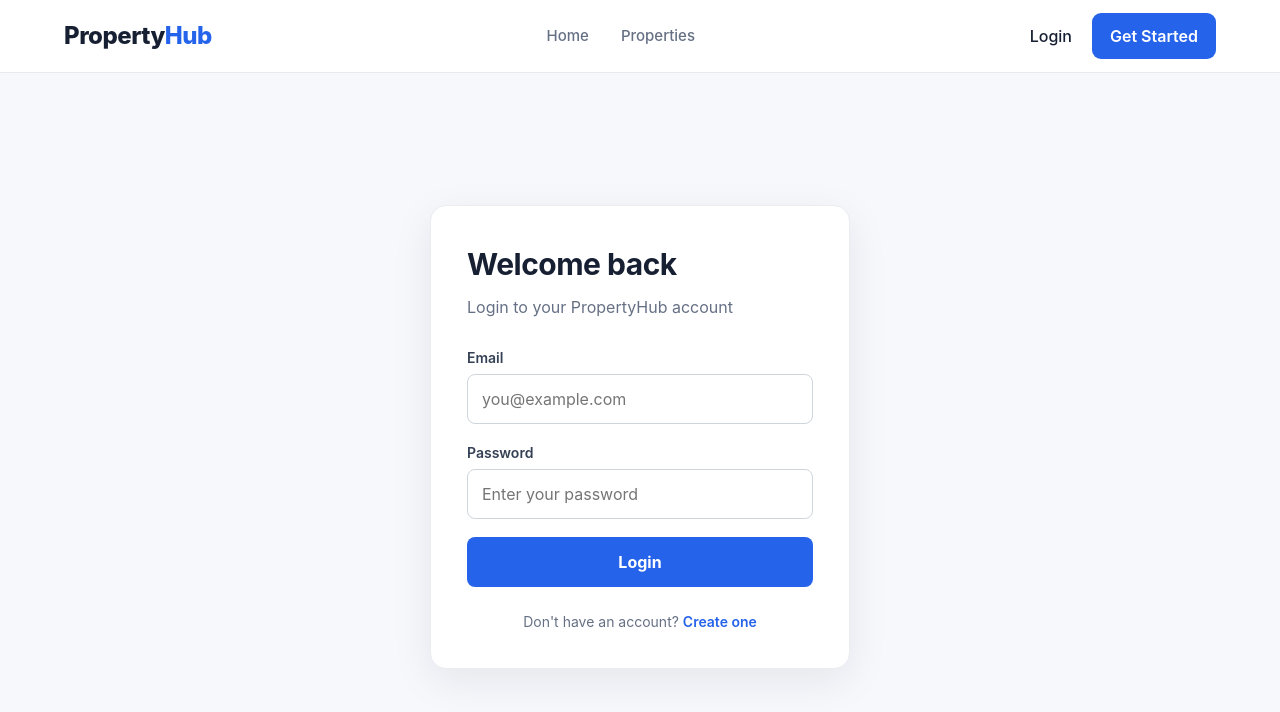
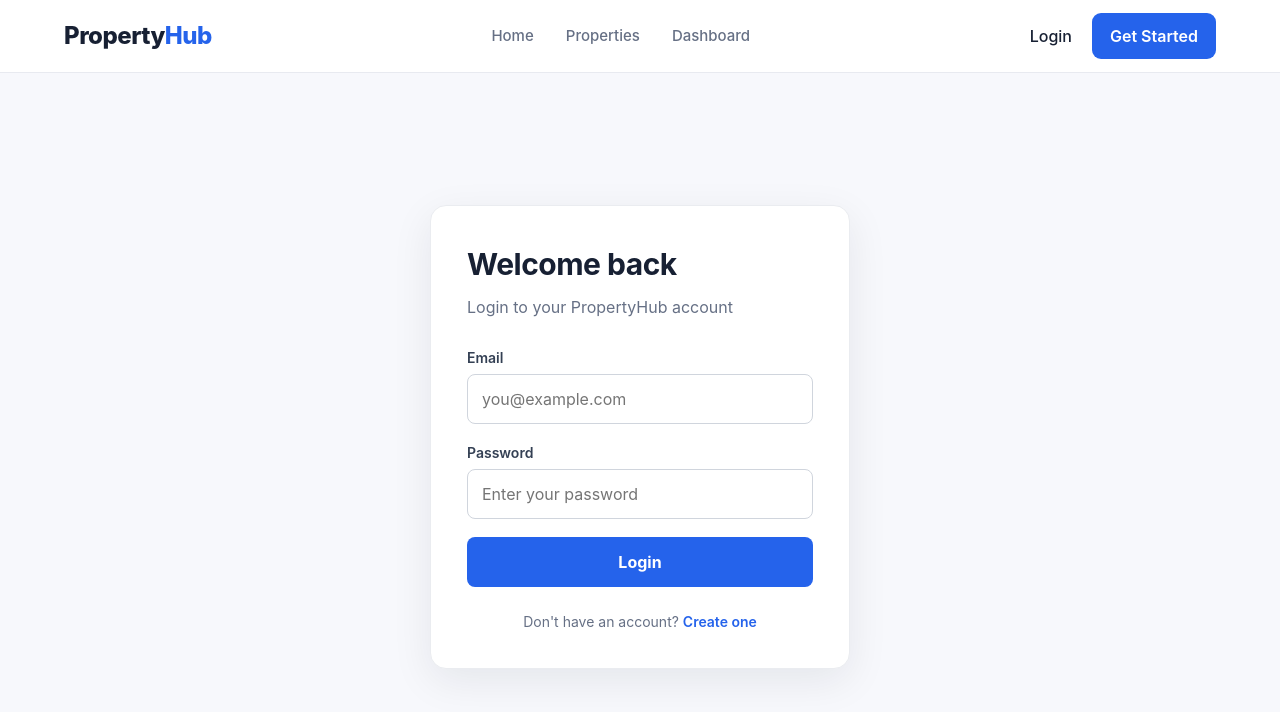
Before and after one commit to henokfrehun15/Property-marketplace-and-management-system-, a React (Vite) app in the folder client/: page /login in a window 1280 px wide. Shown: the top 712 px of the page. Built offline with nearby package versions, Linux system fonts and the light colour scheme.

Commit message:
add dashboard to navigation bar

```diff
--- a/client/src/components/Navbar.jsx
+++ b/client/src/components/Navbar.jsx
@@ -43,6 +43,9 @@ function Navbar() {
               Favorites
             </NavLink>
           )}
+          <NavLink to="/dashboard">
+            Dashboard
+          </NavLink>
 
         </nav>
 
```
